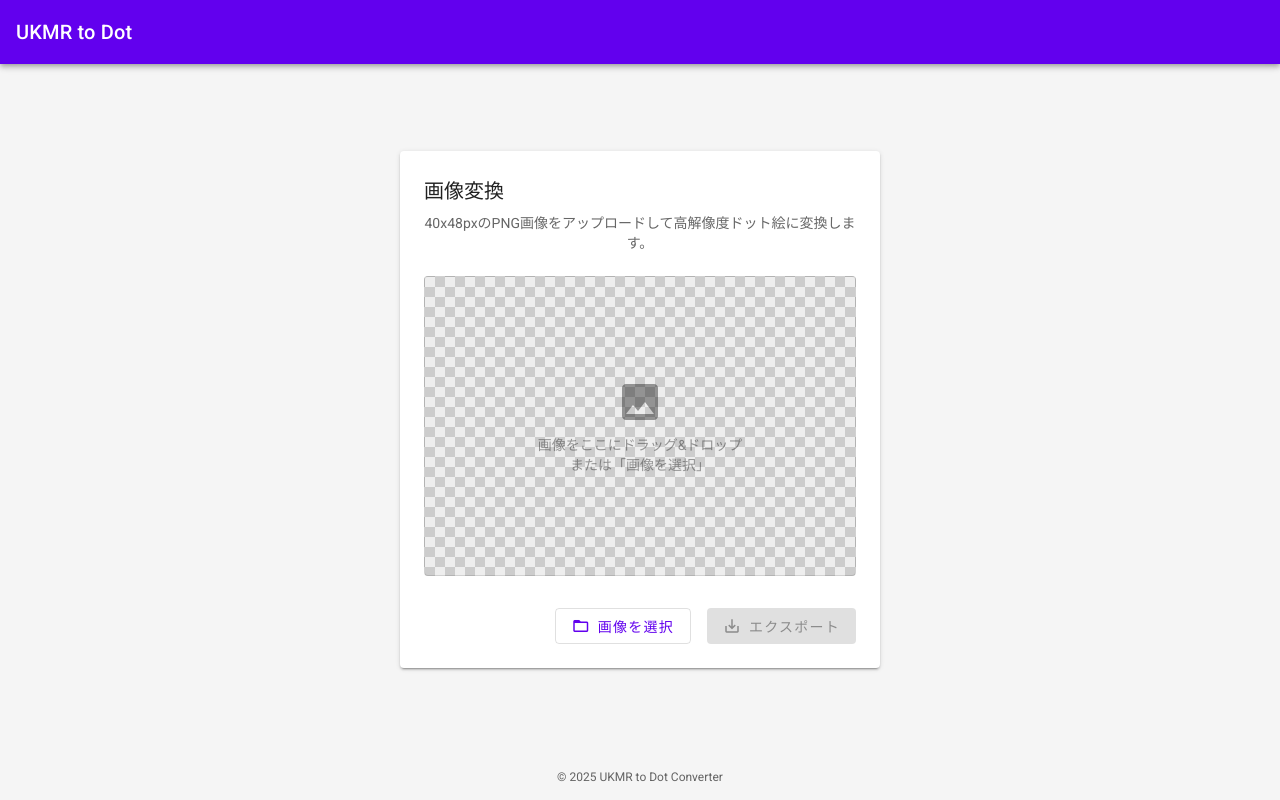
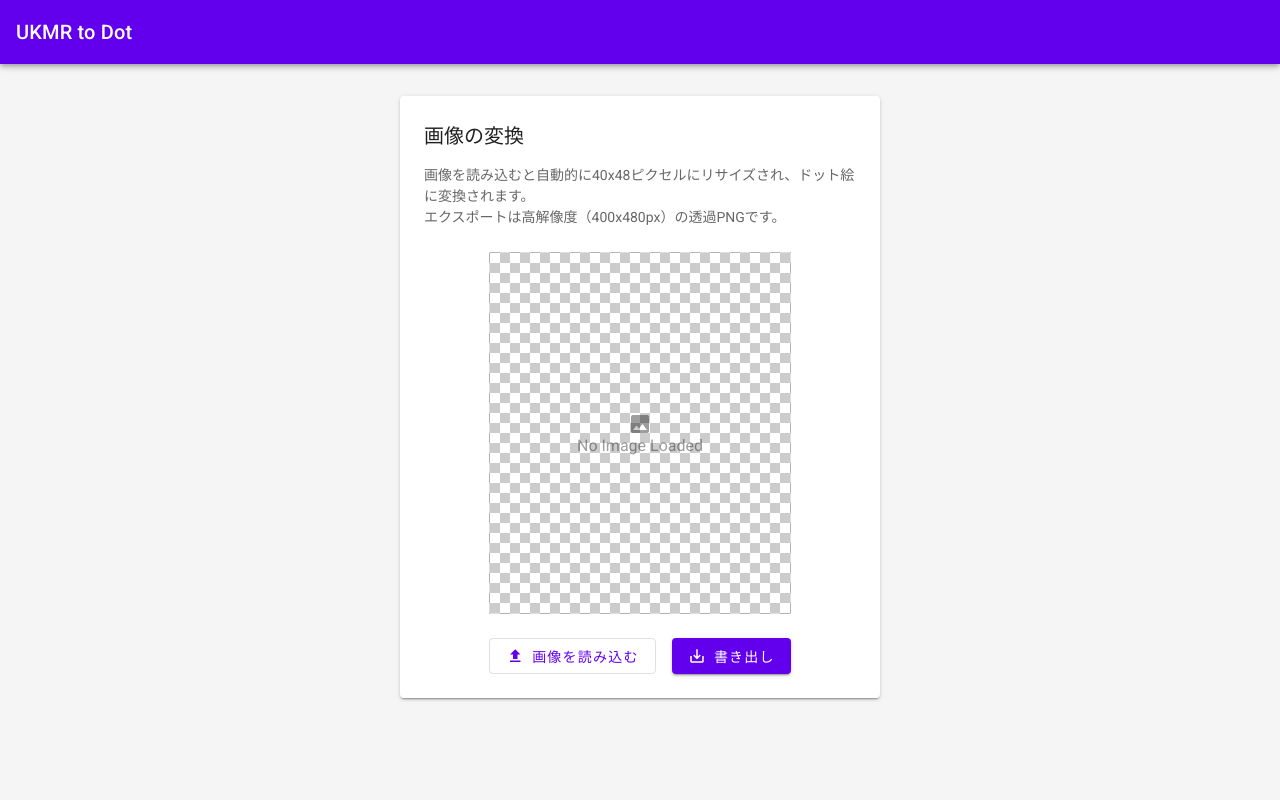
Before and after one commit to kjking11-android/Pixelartgenelator-, a plain HTML site: page index.html in a window 1280 px wide. Drawn offline with Linux system fonts and the light colour scheme.

Commit message:
Refactor HTML and CSS for Material Design updates

```diff
--- a/index.html
+++ b/index.html
@@ -4,69 +4,76 @@
     <meta charset="UTF-8">
     <meta name="viewport" content="width=device-width, initial-scale=1.0">
     <title>UKMR to Dot</title>
+    <!-- Material Icons & Roboto Font -->
     <link href="https://fonts.googleapis.com/css2?family=Roboto:wght@400;500;700&display=swap" rel="stylesheet">
     <link href="https://fonts.googleapis.com/icon?family=Material+Icons" rel="stylesheet">
 
     <style>
-        /* --- Material Design 2 Variables & Reset --- */
         :root {
-            --md-sys-color-primary: #6200EE;
-            --md-sys-color-primary-variant: #3700B3;
-            --md-sys-color-secondary: #03DAC6;
-            --md-sys-color-surface: #FFFFFF;
-            --md-sys-color-background: #F5F5F5;
-            --md-sys-color-on-primary: #FFFFFF;
-            --md-sys-color-on-surface: #000000;
+            /* Material Design 2 Color Palette */
+            --md-primary: #6200EE;
+            --md-primary-variant: #3700B3;
+            --md-secondary: #03DAC6;
+            --md-background: #F5F5F5;
+            --md-surface: #FFFFFF;
+            --md-error: #B00020;
+            --md-on-primary: #FFFFFF;
+            --md-on-secondary: #000000;
+            --md-on-surface: #000000;
+
+            /* Elevation Shadows */
             --elevation-2: 0 3px 1px -2px rgba(0,0,0,0.2), 0 2px 2px 0 rgba(0,0,0,0.14), 0 1px 5px 0 rgba(0,0,0,0.12);
             --elevation-4: 0 2px 4px -1px rgba(0,0,0,0.2), 0 4px 5px 0 rgba(0,0,0,0.14), 0 1px 10px 0 rgba(0,0,0,0.12);
-        }
-
-        * {
-            box-sizing: border-box;
-            margin: 0;
-            padding: 0;
+            --elevation-8: 0 5px 5px -3px rgba(0,0,0,0.2), 0 8px 10px 1px rgba(0,0,0,0.14), 0 3px 14px 2px rgba(0,0,0,0.12);
         }
 
         body {
             font-family: 'Roboto', sans-serif;
-            background-color: var(--md-sys-color-background);
-            color: rgba(0, 0, 0, 0.87);
+            background-color: var(--md-background);
+            color: var(--md-on-surface);
+            margin: 0;
+            padding: 0;
             display: flex;
             flex-direction: column;
             min-height: 100vh;
         }
 
-        /* --- App Bar --- */
-        header {
-            background-color: var(--md-sys-color-primary);
-            color: var(--md-sys-color-on-primary);
+        /* App Bar */
+        .app-bar {
+            background-color: var(--md-primary);
+            color: var(--md-on-primary);
             height: 64px;
             display: flex;
             align-items: center;
             padding: 0 16px;
-            box-shadow: 0 2px 4px -1px rgba(0,0,0,0.2), 0 4px 5px 0 rgba(0,0,0,0.14), 0 1px 10px 0 rgba(0,0,0,0.12);
+            box-shadow: var(--elevation-4);
+            position: fixed;
+            top: 0;
+            width: 100%;
             z-index: 10;
+            box-sizing: border-box;
         }
 
-        header h1 {
+        .app-bar h1 {
             font-size: 20px;
             font-weight: 500;
+            margin: 0;
             letter-spacing: 0.15px;
         }
 
-        /* --- Main Content --- */
+        /* Main Content */
         main {
-            flex: 1;
+            margin-top: 80px; /* App Bar Height + spacing */
+            padding: 16px;
             display: flex;
             flex-direction: column;
             align-items: center;
-            justify-content: center;
-            padding: 24px;
+            flex: 1;
         }
 
-        /* --- Card Component --- */
+        /* Card Component */
         .card {
-            background-color: var(--md-sys-color-surface);
+            background-color: var(--md-surface);
             border-radius: 4px;
             box-shadow: var(--elevation-2);
             padding: 24px;
@@ -75,29 +82,32 @@
             display: flex;
             flex-direction: column;
             align-items: center;
-            text-align: center;
+            margin-bottom: 24px;
+            box-sizing: border-box;
         }
 
         .card-title {
             font-size: 20px;
             font-weight: 500;
-            margin-bottom: 8px;
             align-self: flex-start;
-            color: rgba(0,0,0,0.87);
+            margin-bottom: 16px;
+            color: rgba(0, 0, 0, 0.87);
         }
 
         .card-subtitle {
             font-size: 14px;
-            color: rgba(0,0,0,0.6);
+            color: rgba(0, 0, 0, 0.6);
+            align-self: flex-start;
             margin-bottom: 24px;
-            align-self: flex-start;
+            line-height: 1.5;
         }
 
-        /* --- Preview Area --- */
-        .preview-container {
+        /* Canvas Container & Checkerboard Background for Transparency */
+        .canvas-container {
             width: 100%;
-            height: 300px;
-            background-color: #eee;
+            max-width: 300px; /* Display size */
+            aspect-ratio: 40 / 48;
+            background-color: #fff;
             background-image:
                 linear-gradient(45deg, #ccc 25%, transparent 25%),
                 linear-gradient(-45deg, #ccc 25%, transparent 25%),
@@ -105,47 +115,48 @@
                 linear-gradient(-45deg, transparent 75%, #ccc 75%);
             background-size: 20px 20px;
             background-position: 0 0, 0 10px, 10px -10px, -10px 0px;
-            border-radius: 4px;
+            border: 1px solid rgba(0,0,0,0.12);
             margin-bottom: 24px;
             display: flex;
+            justify-content: center;
             align-items: center;
-            justify-content: center;
-            border: 1px solid rgba(0,0,0,0.12);
             overflow: hidden;
             position: relative;
         }
 
-        canvas#previewCanvas {
-            /* CSSで見た目だけ大きく表示（補間なし） */
-            width: auto;
+        canvas {
+            width: 100%;
             height: 100%;
-            image-rendering: -moz-crisp-edges;
-            image-rendering: -webkit-crisp-edges;
-            image-rendering: pixelated;
-            image-rendering: crisp-edges;
-            display: none; /* 初期は非表示 */
+            image-rendering: pixelated; /* Essential for dot look */
+            display: block;
         }
 
-        .placeholder-text {
+        .empty-state {
             color: rgba(0,0,0,0.38);
-            font-size: 14px;
-            position: absolute;
             display: flex;
             flex-direction: column;
             align-items: center;
+            justify-content: center;
+            position: absolute;
+            inset: 0;
             pointer-events: none;
         }
 
-        /* --- Buttons (Material Buttons) --- */
-        .btn-group {
+        .empty-state i {
+            font-size: 48px;
+            margin-bottom: 8px;
+        }
+
+        /* Buttons */
+        .button-group {
             display: flex;
             gap: 16px;
+            flex-wrap: wrap;
+            justify-content: center;
             width: 100%;
-            justify-content: flex-end;
-            margin-top: 8px;
         }
 
-        .btn {
+        .mdc-button {
             height: 36px;
             padding: 0 16px;
             border-radius: 4px;
@@ -154,184 +165,221 @@
             font-weight: 500;
             text-transform: uppercase;
             letter-spacing: 1.25px;
+            cursor: pointer;
             border: none;
-            cursor: pointer;
+            outline: none;
             display: inline-flex;
             align-items: center;
             justify-content: center;
-            transition: box-shadow 0.2s, background-color 0.2s;
-            outline: none;
+            transition: box-shadow 0.2s cubic-bezier(0.4, 0, 0.2, 1), background-color 0.2s;
+            position: relative;
+            overflow: hidden;
         }
 
-        .btn-outlined {
-            background-color: transparent;
-            border: 1px solid rgba(0,0,0,0.12);
-            color: var(--md-sys-color-primary);
-        }
-
-        .btn-outlined:hover {
-            background-color: rgba(98, 0, 238, 0.04);
-            border: 1px solid var(--md-sys-color-primary);
-        }
-
-        .btn-contained {
-            background-color: var(--md-sys-color-primary);
-            color: var(--md-sys-color-on-primary);
-            box-shadow: var(--elevation-2);
-        }
-
-        .btn-contained:hover {
-            background-color: var(--md-sys-color-primary-variant);
-            box-shadow: var(--elevation-4);
-        }
-
-        .btn-contained:disabled {
-            background-color: rgba(0,0,0,0.12);
-            color: rgba(0,0,0,0.38);
-            box-shadow: none;
-            cursor: default;
-        }
-
-        .btn-icon {
+        .mdc-button i {
             margin-right: 8px;
             font-size: 18px;
         }
 
-        input[type="file"] {
+        /* Contained Button (Primary) */
+        .mdc-button.contained {
+            background-color: var(--md-primary);
+            color: var(--md-on-primary);
+            box-shadow: var(--elevation-2);
+        }
+
+        .mdc-button.contained:hover {
+            box-shadow: var(--elevation-4);
+            background-color: rgb(88, 0, 219); /* Darken slightly */
+        }
+
+        .mdc-button.contained:active {
+            box-shadow: var(--elevation-8);
+        }
+
+        /* Outlined Button */
+        .mdc-button.outlined {
+            background-color: transparent;
+            color: var(--md-primary);
+            border: 1px solid rgba(0, 0, 0, 0.12);
+        }
+
+        .mdc-button.outlined:hover {
+            background-color: rgba(98, 0, 238, 0.04);
+            border-color: var(--md-primary);
+        }
+
+        .file-input {
             display: none;
         }
 
-        /* --- Footer --- */
-        footer {
+        /* Snack Bar (Notification) */
+        #snackbar {
+            visibility: hidden;
+            min-width: 250px;
+            background-color: #333;
+            color: #fff;
             text-align: center;
+            border-radius: 4px;
             padding: 16px;
-            font-size: 12px;
-            color: rgba(0,0,0,0.6);
+            position: fixed;
+            z-index: 100;
+            left: 50%;
+            bottom: 30px;
+            transform: translateX(-50%);
+            font-size: 14px;
+            box-shadow: var(--elevation-4);
+        }
+
+        #snackbar.show {
+            visibility: visible;
+            animation: fadein 0.5s, fadeout 0.5s 2.5s;
+        }
+
+        @keyframes fadein {
+            from {bottom: 0; opacity: 0;}
+            to {bottom: 30px; opacity: 1;}
+        }
+
+        @keyframes fadeout {
+            from {bottom: 30px; opacity: 1;}
+            to {bottom: 0; opacity: 0;}
         }
 
     </style>
 </head>
 <body>
 
-    <header>
+    <!-- App Bar -->
+    <header class="app-bar">
         <h1>UKMR to Dot</h1>
     </header>
 
     <main>
         <div class="card">
-            <div class="card-title">画像変換</div>
-            <div class="card-subtitle">40x48pxのPNG画像をアップロードして高解像度ドット絵に変換します。</div>
-
-            <div class="preview-container" id="dropZone">
-                <div class="placeholder-text" id="placeholder">
-                    <span class="material-icons" style="font-size: 48px; margin-bottom: 8px;">image</span>
-                    画像をここにドラッグ&ドロップ<br>または「画像を選択」
-                </div>
-                <canvas id="previewCanvas" width="40" height="48"></canvas>
+            <div class="card-title">画像の変換</div>
+            <div class="card-subtitle">
+                画像を読み込むと自動的に40x48ピクセルにリサイズされ、ドット絵に変換されます。
+                <br>エクスポートは高解像度（400x480px）の透過PNGです。
             </div>
 
-            <input type="file" id="fileInput" accept="image/png, image/jpeg">
+            <!-- Preview Area -->
+            <div class="canvas-container" id="canvasWrapper">
+                <div class="empty-state" id="emptyState">
+                    <span class="material-icons">image</span>
+                    <span>No Image Loaded</span>
+                </div>
+                <canvas id="displayCanvas" width="400" height="480"></canvas>
+            </div>
 
-            <div class="btn-group">
-                <button class="btn btn-outlined" onclick="document.getElementById('fileInput').click()">
-                    <span class="material-icons btn-icon">folder_open</span>
-                    画像を選択
+            <!-- Controls -->
+            <div class="button-group">
+                <input type="file" id="fileInput" class="file-input" accept="image/png, image/jpeg, image/webp">
+
+                <button class="mdc-button outlined" onclick="document.getElementById('fileInput').click()">
+                    <i class="material-icons">upload</i>
+                    画像を読み込む
                 </button>
-                <button class="btn btn-contained" id="exportBtn" disabled>
-                    <span class="material-icons btn-icon">save_alt</span>
-                    エクスポート
+
+                <button class="mdc-button contained" id="exportBtn" disabled onclick="downloadImage()">
+                    <i class="material-icons">save_alt</i>
+                    書き出し
                 </button>
             </div>
         </div>
     </main>
 
-    <canvas id="exportCanvas" width="400" height="480" style="display: none;"></canvas>
+    <div id="snackbar">画像を保存しました</div>
 
-    <footer>
-        &copy; 2025 UKMR to Dot Converter
-    </footer>
+    <!-- Hidden Processing Canvas (40x48) -->
+    <canvas id="processCanvas" width="40" height="48" style="display: none;"></canvas>
 
     <script>
         const fileInput = document.getElementById('fileInput');
-        const previewCanvas = document.getElementById('previewCanvas');
-        const ctx = previewCanvas.getContext('2d');
-        const exportCanvas = document.getElementById('exportCanvas');
-        const exportCtx = exportCanvas.getContext('2d');
+        const processCanvas = document.getElementById('processCanvas');
+        const displayCanvas = document.getElementById('displayCanvas');
         const exportBtn = document.getElementById('exportBtn');
-        const placeholder = document.getElementById('placeholder');
-        const dropZone = document.getElementById('dropZone');
+        const emptyState = document.getElementById('emptyState');
+        const processCtx = processCanvas.getContext('2d', { willReadFrequently: true });
+        const displayCtx = displayCanvas.getContext('2d');
 
-        // 画像処理設定
-        ctx.imageSmoothingEnabled = false;
-        exportCtx.imageSmoothingEnabled = false; // ここが重要：ドットを鮮明に保つ
+        // Initial setup
+        displayCtx.imageSmoothingEnabled = false;
 
-        // ファイル選択時のイベント
-        fileInput.addEventListener('change', handleFiles);
+        fileInput.addEventListener('change', (e) => {
+            const file = e.target.files[0];
+            if (!file) return;
 
-        // ドラッグ＆ドロップ対応
-        dropZone.addEventListener('dragover', (e) => {
-            e.preventDefault();
-            dropZone.style.backgroundColor = 'rgba(98, 0, 238, 0.05)';
-        });
-        dropZone.addEventListener('dragleave', (e) => {
-            e.preventDefault();
-            dropZone.style.backgroundColor = '';
-        });
-        dropZone.addEventListener('drop', (e) => {
-            e.preventDefault();
-            dropZone.style.backgroundColor = '';
-            if (e.dataTransfer.files.length > 0) {
-                processImage(e.dataTransfer.files[0]);
-            }
+            const reader = new FileReader();
+            reader.onload = (event) => {
+                const img = new Image();
+                img.onload = () => {
+                    processImage(img);
+                };
+                img.src = event.target.result;
+            };
+            reader.readAsDataURL(file);
         });
 
-        function handleFiles(e) {
-            if (e.target.files.length > 0) {
-                processImage(e.target.files[0]);
+        function processImage(img) {
+            // 1. Clear canvases
+            processCtx.clearRect(0, 0, 40, 48);
+            displayCtx.clearRect(0, 0, 400, 480);
+
+            // 2. Draw resized image to small canvas (40x48)
+            // This forces the "pixelation" logic by squashing it down
+            processCtx.drawImage(img, 0, 0, 40, 48);
+
+            // 3. Get pixel data
+            const imageData = processCtx.getImageData(0, 0, 40, 48);
+            const data = imageData.data;
+
+            // 4. Draw Scaled Dots to the Display Canvas (400x480)
+            // We draw rectangles manually to ensure sharp edges and transparency handling
+            const scale = 10;
+
+            for (let y = 0; y < 48; y++) {
+                for (let x = 0; x < 40; x++) {
+                    const index = (y * 40 + x) * 4;
+                    const r = data[index];
+                    const g = data[index + 1];
+                    const b = data[index + 2];
+                    const a = data[index + 3]; // Alpha
+
+                    if (a > 0) {
+                        // Normalize alpha for fillStyle (0-1)
+                        const alpha = a / 255;
+                        displayCtx.fillStyle = `rgba(${r},${g},${b},${alpha})`;
+                        // Draw a 10x10 rect
+                        displayCtx.fillRect(x * scale, y * scale, scale, scale);
+                    }
+                }
             }
+
+            // UI Updates
+            emptyState.style.display = 'none';
+            exportBtn.removeAttribute('disabled');
         }
 
-        function processImage(file) {
-            const reader = new FileReader();
-            reader.onload = function(event) {
-                const img = new Image();
-                img.onload = function() {
-                    // キャンバスをクリア
-                    ctx.clearRect(0, 0, previewCanvas.width, previewCanvas.height);
-                    exportCtx.clearRect(0, 0, exportCanvas.width, exportCanvas.height);
+        function downloadImage() {
+            // Use the Display Canvas (which is already 400x480 and clean dots) for export
+            const dataUrl = displayCanvas.toDataURL("image/png");
 
-                    // プレビュー描画 (40x48)
-                    // CSSで拡大表示されるが、データ自体は原寸
-                    ctx.drawImage(img, 0, 0, 40, 48);
-
-                    // エクスポート用描画 (400x480) - 10倍スケール
-                    // imageSmoothingEnabled = false によりニアレストネイバー法で拡大される
-                    exportCtx.drawImage(img, 0, 0, 400, 480);
-
-                    // UI更新
-                    previewCanvas.style.display = 'block';
-                    placeholder.style.display = 'none';
-                    exportBtn.disabled = false;
-                }
-                img.src = event.target.result;
-            }
-            reader.readAsDataURL(file);
-        }
-
-        // エクスポートボタンの処理
-        exportBtn.addEventListener('click', () => {
-            // 透過PNGとしてデータを取得
-            const dataURL = exportCanvas.toDataURL('image/png');
-
-            // ダウンロードリンク生成
             const link = document.createElement('a');
-            link.download = 'ukmr_dot_export.png';
-            link.href = dataURL;
+            link.download = 'ukmr_dot_400x480.png';
+            link.href = dataUrl;
             document.body.appendChild(link);
             link.click();
             document.body.removeChild(link);
-        });
 
+            showToast();
+        }
+
+        function showToast() {
+            const x = document.getElementById("snackbar");
+            x.className = "show";
+            setTimeout(function(){ x.className = x.className.replace("show", ""); }, 3000);
+        }
     </script>
 </body>
 </html>
```
